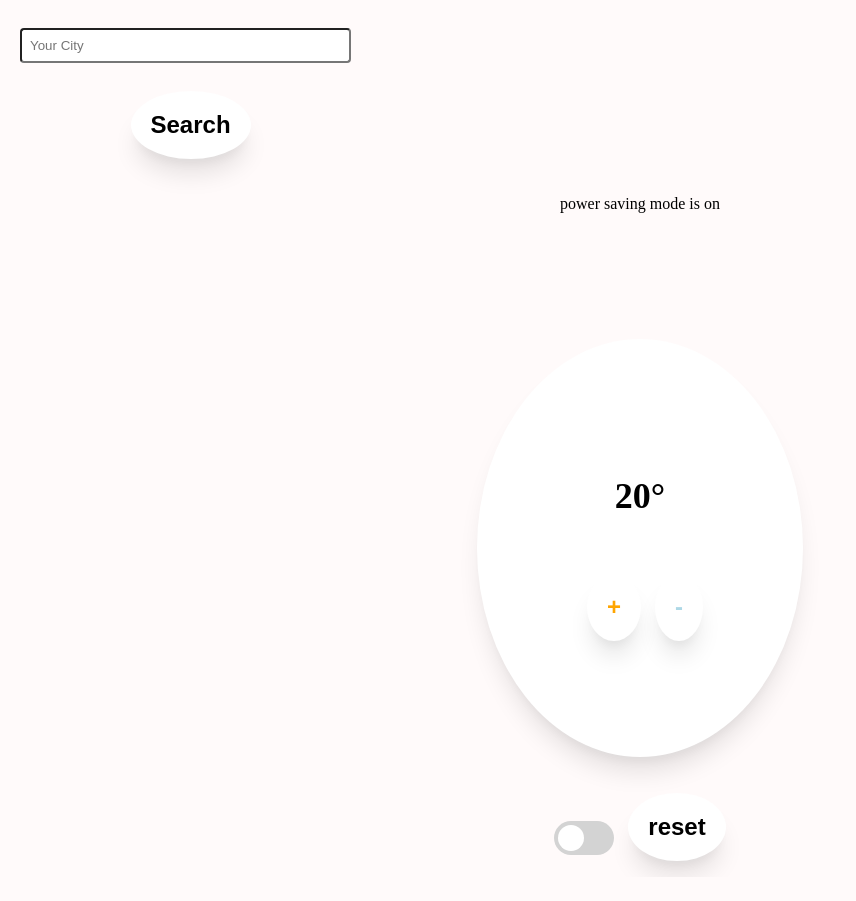
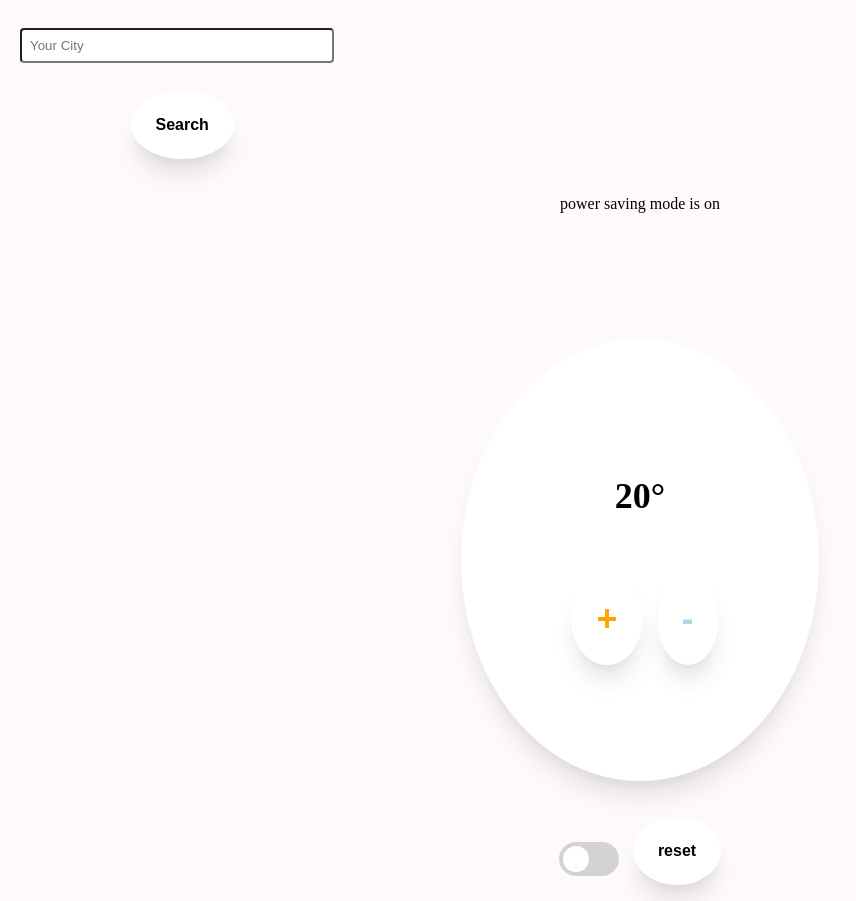
Before and after one commit to olgachmaj/thermostat.js, a plain HTML site: page index.html in a window 1280 px wide. Shown: the whole page, without its empty margins (0-856 px from the left). Before the commit the page ends 877 px from the top, so only its background shows below. Drawn offline with Linux system fonts and the light colour scheme; no server answers.

Commit message:
Small css changes

```diff
--- a/stylesheet.css
+++ b/stylesheet.css
@@ -32,7 +32,7 @@ body {
 }
 
 #temperature-up , #temperature-down , #temperature-reset , #select-city-submit {
-    padding: 20px;
+    padding: 25px;
     border-radius: 50%;
     background-color: white;
     -webkit-box-shadow: 1px 5px 15px 3px rgba(0,0,0,0.41);
@@ -40,17 +40,24 @@ body {
     0 10px 10px -5px rgba(0, 0, 0, 0.04);
     border: none;
     margin-left: 10px;
-    font-size: 24px;
+
     font-weight:bold;
     margin-top: 20px;
 }
 
 #temperature-up {
+  font-size: 36px;
   color:orange;
 }
 
 #temperature-down{
+  font-size:36px;
   color:lightblue;
+}
+
+#temperature-reset , #select-city-submit {
+
+  font-size: 16px;
 }
 
 form {
```
